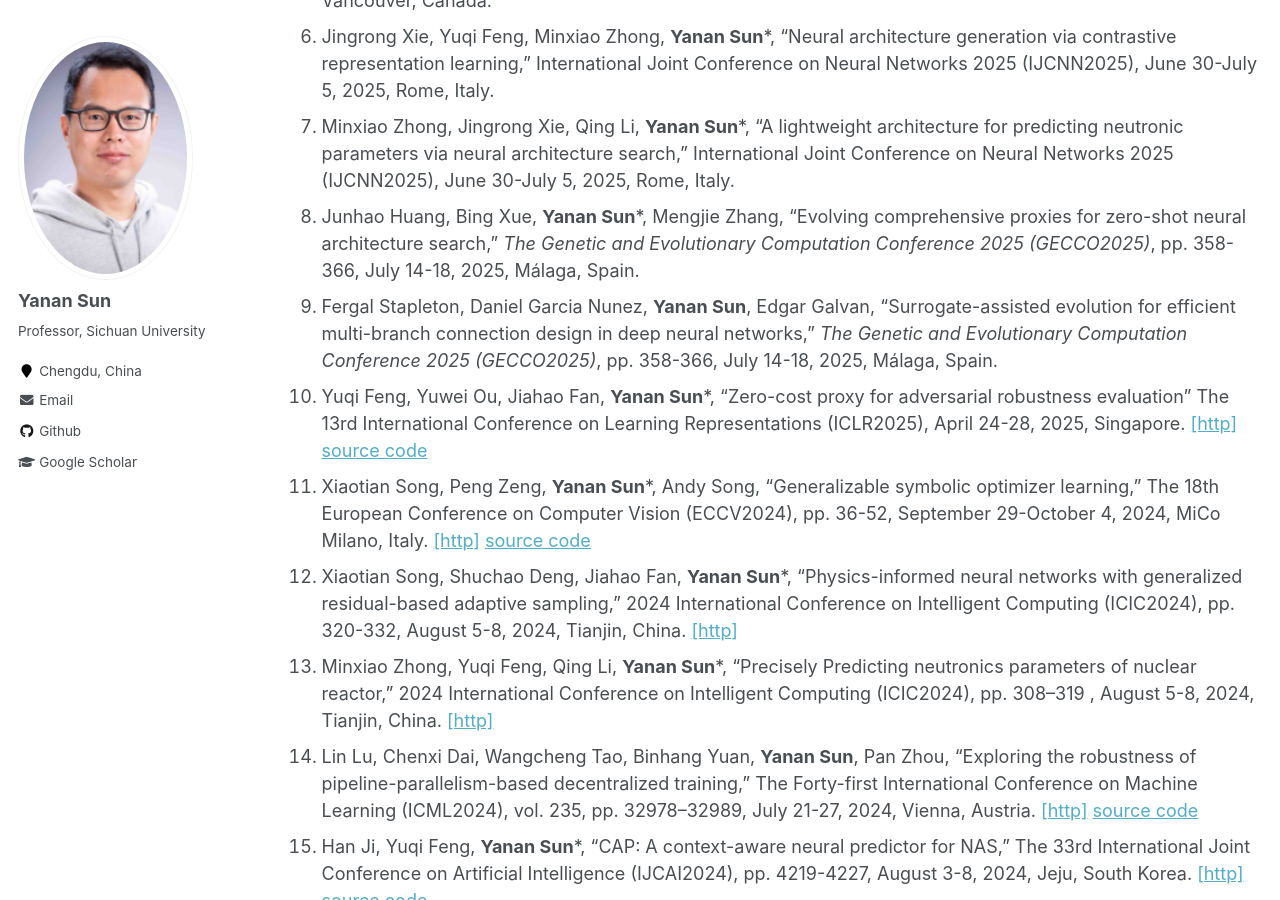
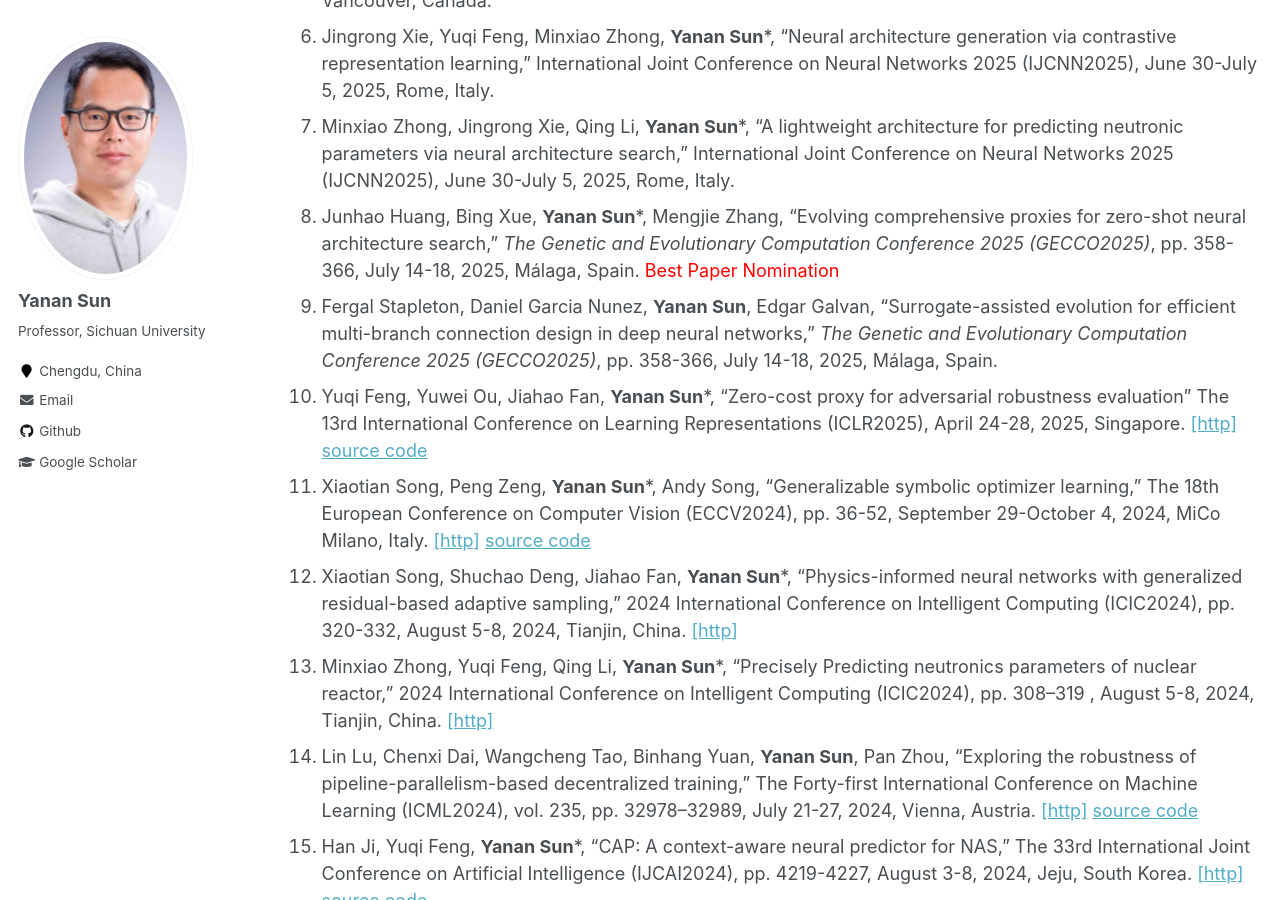
Before and after one commit to yn-sun/yn-sun.github.io, a Jekyll site: the page built from _pages/publications-c.md, in a window 1280 px wide and 900 px high, scrolled down 588 px. Built offline with Jekyll 4.4.1, drawn with Linux system fonts in a browser that asks for light colours; comment, search, counter and statistics services are not loaded.

Commit message:
Update publications-c.md

```diff
--- a/_pages/publications-c.md
+++ b/_pages/publications-c.md
@@ -13,7 +13,7 @@ author_profile: true
 5. Zeqiong Lv, Chao Qian, Yun Liu, Jiahao Fan, **Yanan Sun***, "Runtime analysis of evolutionary NAS for multiclass classification," The Forty-second International Conference on Machine Learning (ICML25), July 13-19, 2025, Vancouver, Canada.
 6. Jingrong Xie, Yuqi Feng, Minxiao Zhong, **Yanan Sun***, "Neural architecture generation via contrastive representation learning," International Joint Conference on Neural Networks 2025 (IJCNN2025), June 30-July 5, 2025, Rome, Italy.
 7. Minxiao Zhong, Jingrong Xie, Qing Li, **Yanan Sun***, "A lightweight architecture for predicting neutronic parameters via neural architecture search," International Joint Conference on Neural Networks 2025 (IJCNN2025), June 30-July 5, 2025, Rome, Italy.
-8. Junhao Huang, Bing Xue, **Yanan Sun***, Mengjie Zhang, "Evolving comprehensive proxies for zero-shot neural architecture search," <i>The Genetic and Evolutionary Computation Conference 2025 (GECCO2025)</i>, pp. 358-366, July 14-18, 2025, Málaga, Spain.
+8. Junhao Huang, Bing Xue, **Yanan Sun***, Mengjie Zhang, "Evolving comprehensive proxies for zero-shot neural architecture search," <i>The Genetic and Evolutionary Computation Conference 2025 (GECCO2025)</i>, pp. 358-366, July 14-18, 2025, Málaga, Spain.  <span style="color: #FF0000">Best Paper Nomination</span>
 9. Fergal Stapleton, Daniel Garcia Nunez, **Yanan Sun**, Edgar Galvan, "Surrogate-assisted evolution for efficient multi-branch connection design in deep neural networks," <i>The Genetic and Evolutionary Computation Conference 2025 (GECCO2025)</i>, pp. 358-366, July 14-18, 2025, Málaga, Spain.
 10. Yuqi Feng, Yuwei Ou, Jiahao Fan, **Yanan Sun***, "Zero-cost proxy for adversarial robustness evaluation" The 13rd International Conference on Learning Representations (ICLR2025), April 24-28, 2025, Singapore. [[http]](https://openreview.net/forum?id=zHf7hOfeer)  [source code](https://anonymous.4open.science/r/ZCP-05B6)
 11. Xiaotian Song, Peng Zeng, **Yanan Sun***, Andy Song, "Generalizable symbolic optimizer learning," The 18th European Conference on Computer Vision (ECCV2024), pp. 36-52, September 29-October 4, 2024, MiCo Milano, Italy. [[http]](https://www.ecva.net/papers/eccv_2024/papers_ECCV/html/10485_ECCV_2024_paper.php)  [source code](https://github.com/songxt3/SOL)
```
